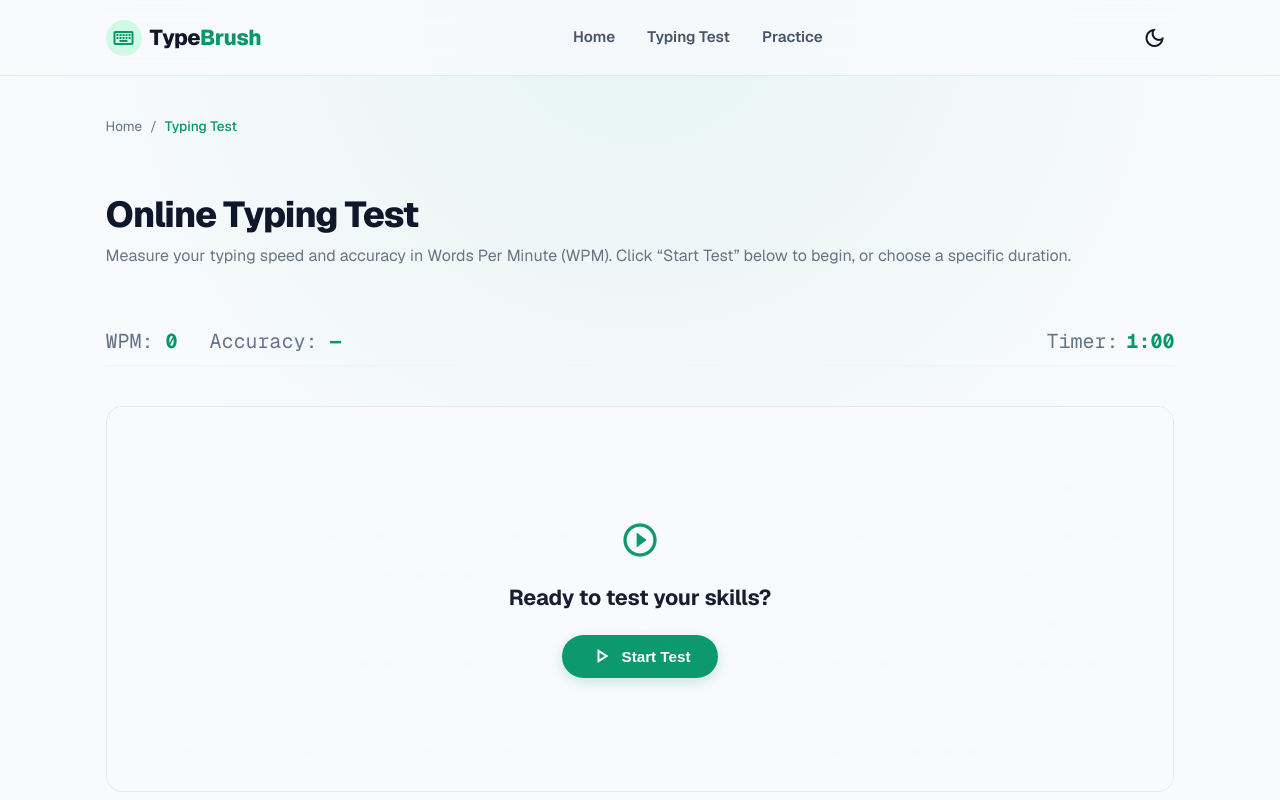
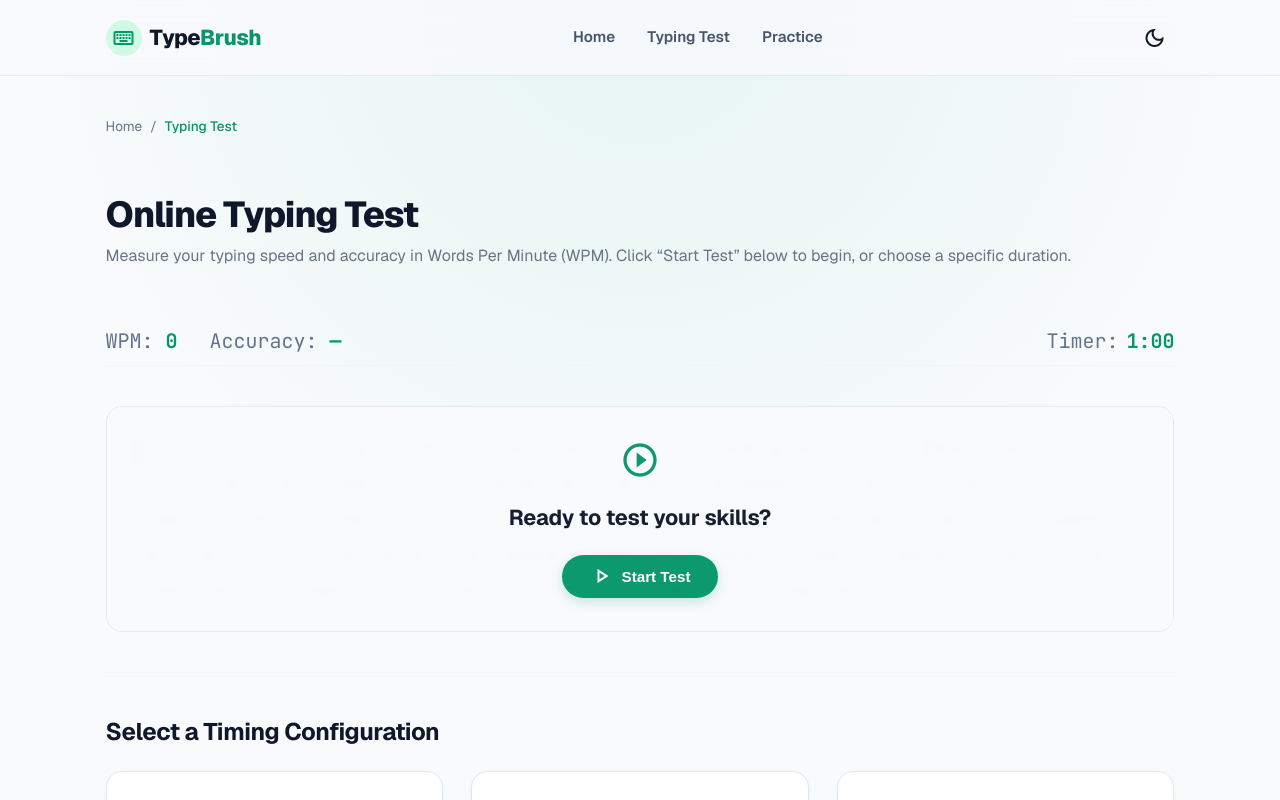
Before and after one commit to Abhijith45/typebrush, a Next.js app: page /typing-test in a window 1280 px wide. Shown: the top 800 px of the page. Built offline with nearby package versions, Linux system fonts and the light colour scheme.

Commit message:
fix: hide typing textarea, correct letter spacing and upgrade font to JetBrains Mono

```diff
--- a/src/app/globals.css
+++ b/src/app/globals.css
@@ -1,3 +1,5 @@
+@import url('https://fonts.googleapis.com/css2?family=JetBrains+Mono:wght@400;500;600;700&display=swap');
+
 :root {
   /* Premium Emerald Light theme (Default) */
   --bg-color: #f8fafc;
@@ -19,7 +21,21 @@
   --shadow-hover: 0 20px 30px -10px rgba(5, 150, 105, 0.12), 0 8px 10px -6px rgba(0, 0, 0, 0.04);
 
   --font-sans: var(--font-geist-sans), -apple-system, BlinkMacSystemFont, "Segoe UI", Roboto, Helvetica, Arial, sans-serif;
-  --font-mono: var(--font-geist-mono), ui-monospace, SFMono-Regular, Menlo, Monaco, Consolas, monospace;
+  --font-mono: 'JetBrains Mono', var(--font-geist-mono), ui-monospace, SFMono-Regular, Menlo, Monaco, Consolas, monospace;
+}
+
+/* Hidden Textarea Utility */
+.hidden-textarea {
+  position: absolute;
+  opacity: 0;
+  width: 0;
+  height: 0;
+  padding: 0;
+  margin: 0;
+  border: 0;
+  pointer-events: none;
+  z-index: -1;
+  overflow: hidden;
 }
 
 [data-theme="dark"] {
@@ -467,23 +483,22 @@ p {
 .word-wrapper {
   position: relative;
   font-family: var(--font-mono);
-  font-size: 1.5rem;
+  font-size: 1.4rem;
   line-height: 2.2rem;
-  letter-spacing: 0.05em;
+  letter-spacing: 0.02em;
   color: var(--text-color);
   user-select: none;
   text-align: left;
   min-height: 120px;
   height: auto;
-  display: flex;
-  flex-wrap: wrap;
-  align-content: flex-start;
-  gap: 0.5rem;
+  white-space: pre-wrap;
+  word-break: break-word;
   cursor: text;
 }
 
 .char {
   position: relative;
+  display: inline;
   color: var(--text-color);
   opacity: 0.55;
   transition: color 0.1s ease, opacity 0.1s ease;
@@ -509,10 +524,10 @@ p {
 .caret {
   position: absolute;
   width: 2px;
-  height: 1.35em;
+  height: 1.25em;
   background-color: var(--accent-color);
   left: 0;
-  top: 10%;
+  top: 15%;
   animation: blink 1s infinite;
 }
 
--- a/src/components/typing/TypingInput.js
+++ b/src/components/typing/TypingInput.js
@@ -26,6 +26,18 @@ export default function TypingInput({
       onFocus={onFocus}
       onBlur={onBlur}
       className="hidden-textarea"
+      style={{
+        position: "absolute",
+        opacity: 0,
+        width: 0,
+        height: 0,
+        padding: 0,
+        margin: 0,
+        border: 0,
+        pointerEvents: "none",
+        zIndex: -1,
+        overflow: "hidden"
+      }}
       disabled={isDisabled}
       autoComplete="off"
       autoCapitalize="off"
```
